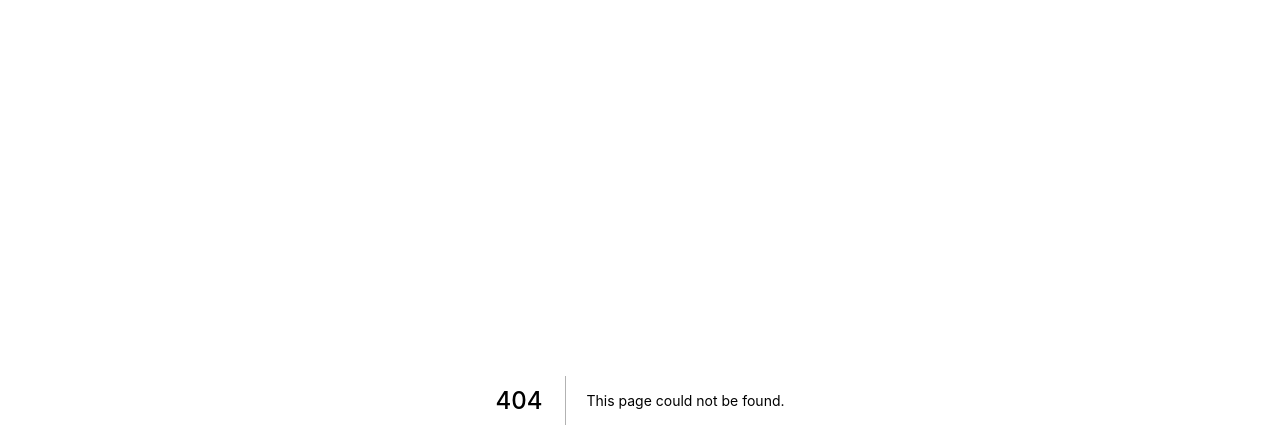
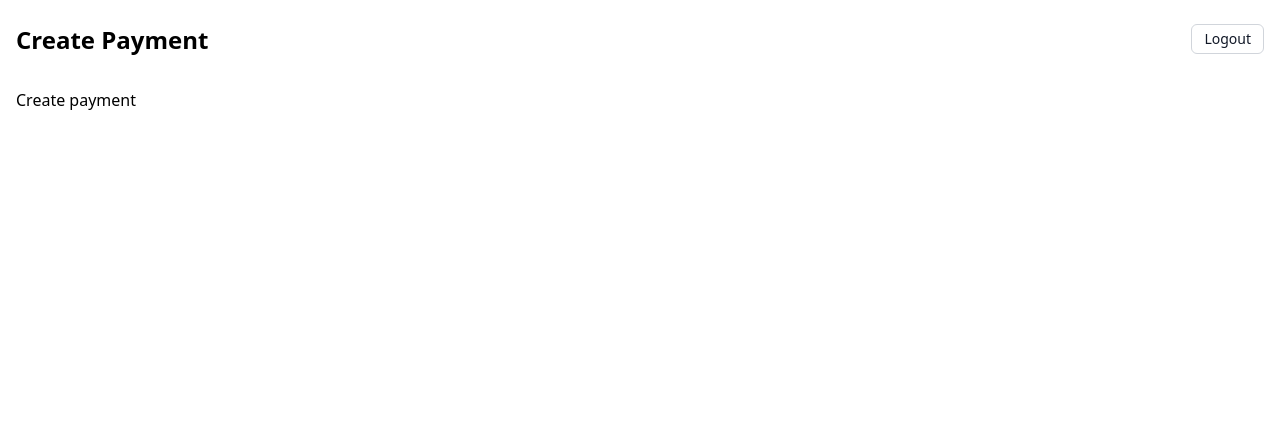
Before and after one commit to adikari/graphql-poc, a Next.js app in the folder frontend/: page /create in a window 1280 px wide. Before the commit this address had no page. Shown: the top 448 px of the page. Built offline with nearby package versions, Linux system fonts and the light colour scheme; no server answers; what urql would draw is missing.

Commit message:
feat: add create payment form

```diff
--- a/frontend/components/layout.tsx
+++ b/frontend/components/layout.tsx
@@ -2,6 +2,8 @@ import Head from 'next/head';
 import { cloneElement, useEffect } from 'react';
 import { useSession, signIn, signOut } from 'next-auth/react';
 import Spinner from '../components/spinner';
+import Link from 'next/link';
+import { useRouter } from 'next/router';
 
 interface LayoutProps {
   children: React.ReactElement;
@@ -10,6 +12,7 @@ interface LayoutProps {
 
 export default function Layout({ children, title }: LayoutProps) {
   const { data: session, status } = useSession();
+  const router = useRouter();
 
   useEffect(() => {
     if (status === 'unauthenticated') {
@@ -32,8 +35,17 @@ export default function Layout({ children, title }: LayoutProps) {
       <div className="container px-4 py-6 mx-auto">
         <div className="h-16">
           <h1 className="float-left text-2xl font-bold mb-6">{title}</h1>
+
+          {router.asPath !== '/create' && (
+            <Link href="/create">
+              <a className="ml-10 inline-flex items-center py-2 px-3 text-sm font-medium text-center text-white bg-blue-700 rounded-lg hover:bg-blue-800 focus:ring-4 focus:outline-none focus:ring-blue-300">
+                Create Payment
+              </a>
+            </Link>
+          )}
+
           <div className="float-right">
-            <span className="mr-4 text-gray-600 text-sm">{session?.user.email}</span>
+            <span className="mr-4 text-gray-600 text-sm">{session?.user?.email}</span>
             <button
               type="button"
               onClick={() => void signOut()}
--- a/frontend/components/payment-card.tsx
+++ b/frontend/components/payment-card.tsx
@@ -6,22 +6,22 @@ interface PaymentCardProps {
 
 export default function PaymentCard({ payment }: PaymentCardProps) {
   return (
-    <div className="p-6 max-w-sm bg-white rounded-lg border border-gray-200 shadow-md dark:bg-gray-800 dark:border-gray-700">
+    <div className="p-6 max-w-sm bg-gray-800 rounded-lg border border-gray-200 shadow-md">
       <a href="#">
-        <h5 className="mb-2 text-2xl font-bold tracking-tight text-gray-900 dark:text-white">
-          {payment.beneficiary}
-        </h5>
+        <h5 className="mb-4 text-5xl font-bold tracking-tight text-gray-100">${payment.amount}</h5>
       </a>
 
-      <p className="mb-3 font-normal text-gray-700 dark:text-gray-400">
-        {payment.date} ${payment.amount}
+      <p className="mb-2 font-normal text-gray-400">
+        paid to <span className="text-gray-100">{payment.beneficiary}</span>
       </p>
 
-      <p className="mb-3 font-normal text-gray-700 dark:text-gray-400">${payment.amount}</p>
+      <p className="mb-6 font-normal text-gray-400">
+        on <span className="text-gray-100">{new Date(payment.date).toDateString()}</span>
+      </p>
 
       <a
         href="#"
-        className="inline-flex items-center py-2 px-3 text-sm font-medium text-center text-white bg-blue-700 rounded-lg hover:bg-blue-800 focus:ring-4 focus:outline-none focus:ring-blue-300 dark:bg-blue-600 dark:hover:bg-blue-700 dark:focus:ring-blue-800"
+        className="inline-flex items-center py-2 px-3 text-sm font-medium text-center text-white bg-gray-600 rounded-lg hover:bg-gray-700 focus:ring-4 focus:outline-none focus:ring-blue-300"
       >
         View Payment
         <svg
--- /dev/null
+++ b/frontend/pages/create.tsx
@@ -0,0 +1,16 @@
+import PaymentCardList from '../components/payment-card-list';
+import Layout from '../components/layout';
+import { ReactElement } from 'react';
+import { Session } from 'next-auth';
+
+interface HomePageProps {
+  session: Session;
+}
+
+export default function HomePage({ session }: HomePageProps) {
+  return <>Create payment</>;
+}
+
+HomePage.getLayout = function getLayout(page: ReactElement) {
+  return <Layout title="Create Payment">{page}</Layout>;
+};
```
